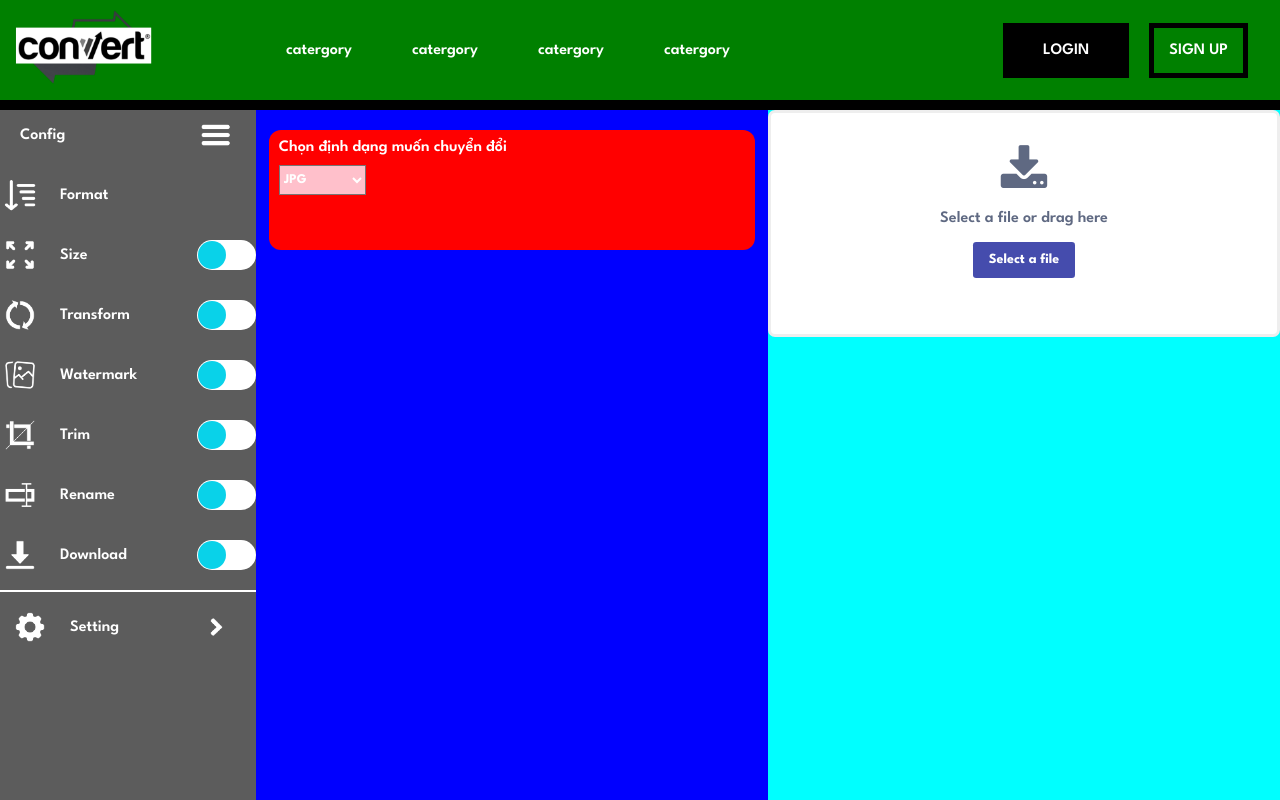
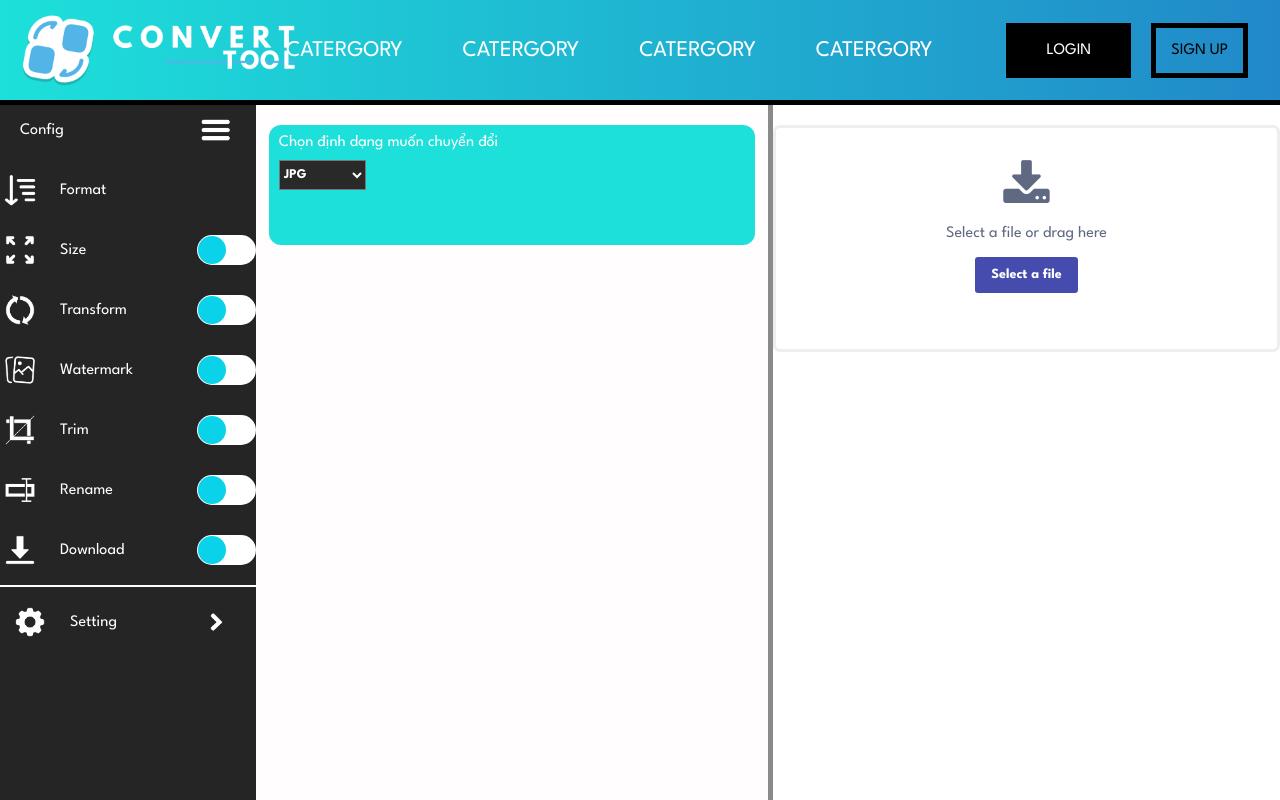
Before and after one commit to Puh1001/Covert-image-web, a plain HTML site: page HTML/index.html in a window 1280 px wide. Shown: the top 800 px of the page. Drawn offline with Linux system fonts and the light colour scheme; a web font is replaced by a local one.

Commit message:
DODANGHOAN_CompliteUI_Part_1_03102023

```diff
--- a/CSS/index.css
+++ b/CSS/index.css
@@ -22,7 +22,6 @@ div {
 header {
     width: 100%;
     height: 100px;
-    background-color: green;
     justify-content: space-between;
 }
 
@@ -89,13 +88,13 @@ main {
     width: 100%;
     height: 1000px;
     background-color: red;
-    margin-top: 10px;
+    margin-top: 5px;
 }
 
 .main_tool {
     width: 20%;
     height: 1000px;
-    background-color: rgb(92, 92, 92);
+    background-color: rgb(37, 37, 37);
 }
 
 .tool_1 {
@@ -166,19 +165,20 @@ main {
 .main_edit {
     width: 40%;
     height: 1000px !important;
-    background-color: blue;
+    background-color: rgb(255, 253, 253) !important;
     overflow-y: scroll;
 }
 
 .main_dropImg {
     width: 40%;
     height: 1000px;
-    background-color: aqua;
+    background-color: rgb(255, 255, 255) !important;
+    padding-top: 20px;
 }
 
 /* css main edit  */
 .main_edit .option-box {
-    background-color: red;
+    background-color: #1DE0DA;
     max-width: 95%;
     height: 15vh;
     margin: 0 auto;
@@ -202,15 +202,15 @@ main {
     height: 30px;
     font-weight: bold;
     color: white;
-    background-color: pink;
+    background-color: rgb(41, 41, 41);
 }
 
 /* css footer  */
 footer {
-    background-color: rgb(63, 54, 54);
+    background: linear-gradient(to right, #1b86c9,#32b3ae);
     color: white;
     height: 150px;
-    border-top: 4px solid rgb(222, 233, 124);
+    border-top: 4px solid #F5FCCD;
 }
 
 footer .container {
@@ -249,11 +249,10 @@ body {
 header {
     width: 100%;
     height: 100px;
-    background-color: green;
+    /* background-color: #1DE0DA; */
+    background: linear-gradient(to right, #1DE0DA, #2189c9);
     justify-content: space-around;
     height: 100px;
-    background-color: green;
-    justify-content: space-around;
 }
 
 .header_logo {
@@ -279,14 +278,54 @@ header {
     align-items: center;
 }
 
+.header_category ul li a:hover {
+    background-color: orangered;
+}
+
+.header_userLogin {
+    align-items: center;
+}
+
+.header_userLogin a {
+    color: rgb(255, 255, 255);
+    text-decoration: none;
+    padding: 20px 40px;
+    margin-left: 20px;
+    background-color: black;
+}
+
+.header_userLogin a:first-child {
+    background-color: transparent;
+    border: 5px solid black;
+    padding: 15px;
+    box-sizing: border-box;
+}
+
+.header_category ul {
+    height: 100%;
+    margin: 0px;
+    padding: 0px;
+    box-sizing: border-box;
+}
+
+.header_category ul li {
+    list-style: none;
+    display: flex;
+    align-items: center;
+    box-sizing: border-box;
+}
+
 .header_category ul li a {
     text-decoration: none;
-    color: white;
-    padding: 43px 30px;
+    color: rgb(255, 255, 255);
+    padding: 40px 30px;
+    box-sizing: border-box;
+    font-size: 1.4rem;
+    text-transform: uppercase;
 }
 
 .header_category ul li a:hover {
-    background-color: orangered;
+    background-color: rgb(41, 41, 41);
 }
 
 .header_userLogin {
@@ -306,59 +345,13 @@ header {
     border: 5px solid black;
     padding: 15px;
     box-sizing: border-box;
-}
-
-.header_category ul {
-    height: 100%;
-    margin: 0px;
-    padding: 0px;
-}
-
-.header_category ul li {
-    list-style: none;
-    display: flex;
-    align-items: center;
-}
-
-.header_category ul li a {
-    text-decoration: none;
-    color: white;
-    padding: 43px 30px;
-}
-
-.header_category ul li a:hover {
-    background-color: orangered;
-}
-
-.header_userLogin {
-    align-items: center;
-}
-
-.header_userLogin a {
-    color: white;
-    text-decoration: none;
-    padding: 20px 40px;
-    margin-left: 20px;
-    background-color: black;
-}
-
-.header_userLogin a:first-child {
-    background-color: transparent;
-    border: 5px solid black;
-    padding: 15px;
-    box-sizing: border-box;
+    color: black;
 }
 
 main {
     width: 100%;
     height: 1000px;
-    background-color: red;
-}
-
-.main_tool {
-    width: 20%;
-    height: 1000px;
-    background-color: rgb(92, 92, 92);
+    /* background-color: red; */
 }
 
 .tool_1 {
@@ -409,7 +402,7 @@ main {
     border-radius: 50px;
 }
 
-.tool_button_circle {
+.tool_button_circle{
     width: 30px;
     height: 30px;
     background-color: white;
@@ -443,20 +436,19 @@ main {
 .main_edit {
     width: 40%;
     height: 1000px !important;
-    background-color: blue;
 }
 
 .main_dropImg {
     width: 40%;
     height: 1000px;
-    background-color: aqua;
+    border-left: 5px solid rgba(0, 0, 0, 0.457);
 }
 /* Styling upload image */
 
 .main_dropImg {
     margin: auto;
 }
- .main_dropImg > h2 {
+.main_dropImg > h2 {
 	 font-family: "Roboto", sans-serif;
 	 font-size: 26px;
 	 line-height: 1;
--- a/HTML/index.html
+++ b/HTML/index.html
@@ -6,7 +6,7 @@
     <title>Convert tool</title>
     <link rel="preconnect" href="https://fonts.googleapis.com">
     <link rel="preconnect" href="https://fonts.gstatic.com" crossorigin>
-    <link href="https://fonts.googleapis.com/css2?family=Knewave&family=League+Spartan:wght@600;700&family=Montserrat:ital,wght@0,500;0,600;0,800;1,500;1,600;1,900&display=swap" rel="stylesheet">
+    <link href="https://fonts.googleapis.com/css2?family=Knewave&family=League+Spartan:wght@100;200;300;400;500;600;700;800;900&family=Montserrat:ital,wght@0,500;0,600;0,800;1,500;1,600;1,900&display=swap" rel="stylesheet">
     <link rel="stylesheet" type="text/css" href="../CSS/index.css">
     <link rel="stylesheet" href="../CSS/toggleBtn.css">
 </head>
@@ -14,7 +14,7 @@
 
     <header class="flexBox">
        <div class="header_logo">
-            <a href=""><img src="../Pictures/Icon/Icon_Logo.png"></a>
+            <a href=""><img src="../Pictures/Icon/Icon_Logo_2.png"></a>
        </div>
        <div class="header_category">
             <ul class="flexBox">
```
Also changed, not shown: Pictures/Icon/Icon_Logo_2.png (added).
